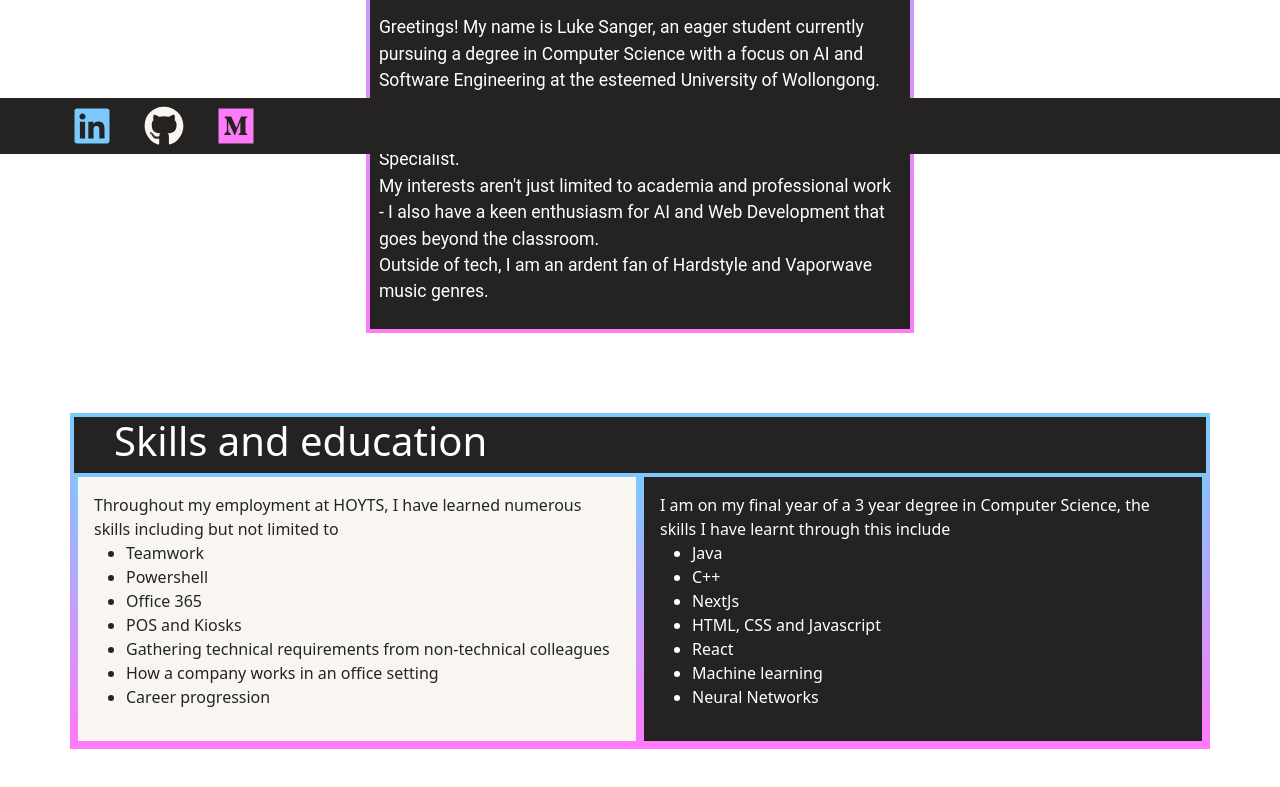
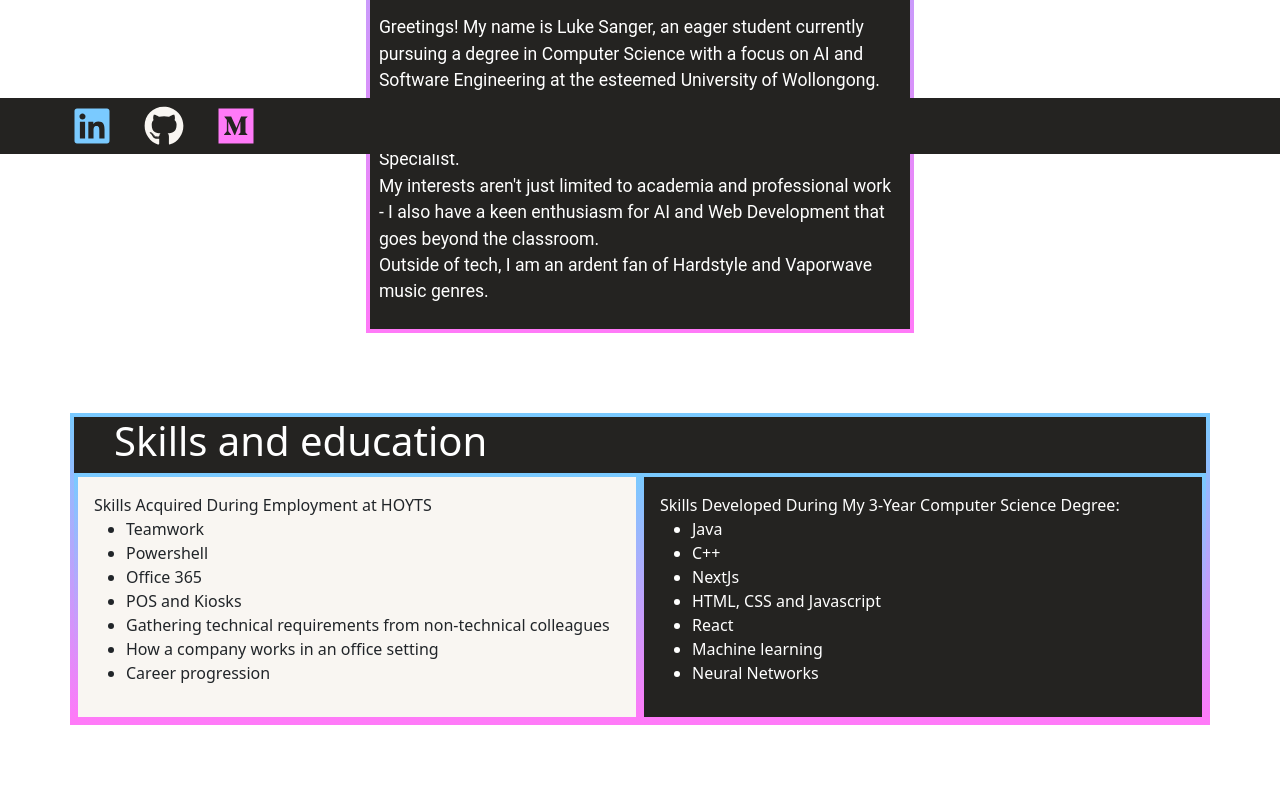
Before and after one commit to lukesngr/sangaworld, a Next.js app: page /home in a window 1280 px wide. Shown: the part 646-1433 px from the top of the page. Built offline with nearby package versions, Linux system fonts and the light colour scheme.

Commit message:
Header changed

```diff
--- a/src/components/home/Skills.js
+++ b/src/components/home/Skills.js
@@ -10,7 +10,7 @@ function Skills() {
             </div>
             <div className="row">
                 <div className="col-md workSkills">
-                    Throughout my employment at HOYTS, I have learned numerous skills including but not limited to
+                    Skills Acquired During Employment at HOYTS
                     <ul>
                         <li>Teamwork</li>
                         <li>Powershell</li>
@@ -22,7 +22,7 @@ function Skills() {
                     </ul>
                 </div>
                 <div className="col-md uniSkills">
-                I am on my final year of a 3 year degree in Computer Science, the skills I have learnt through this include
+                    Skills Developed During My 3-Year Computer Science Degree:
                     <ul>
                         <li>Java</li>
                         <li>C++</li>
```
Lines whose indentation alone changed are shown as unchanged.
